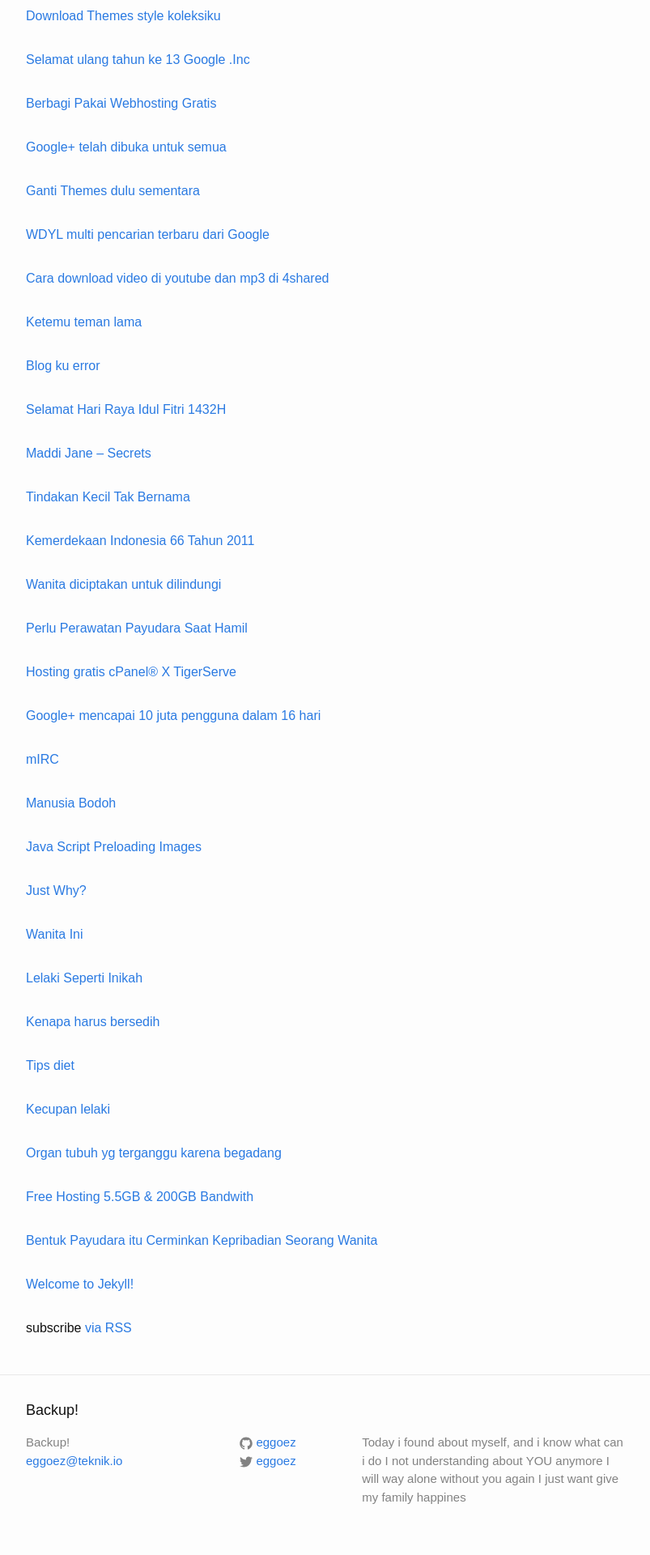
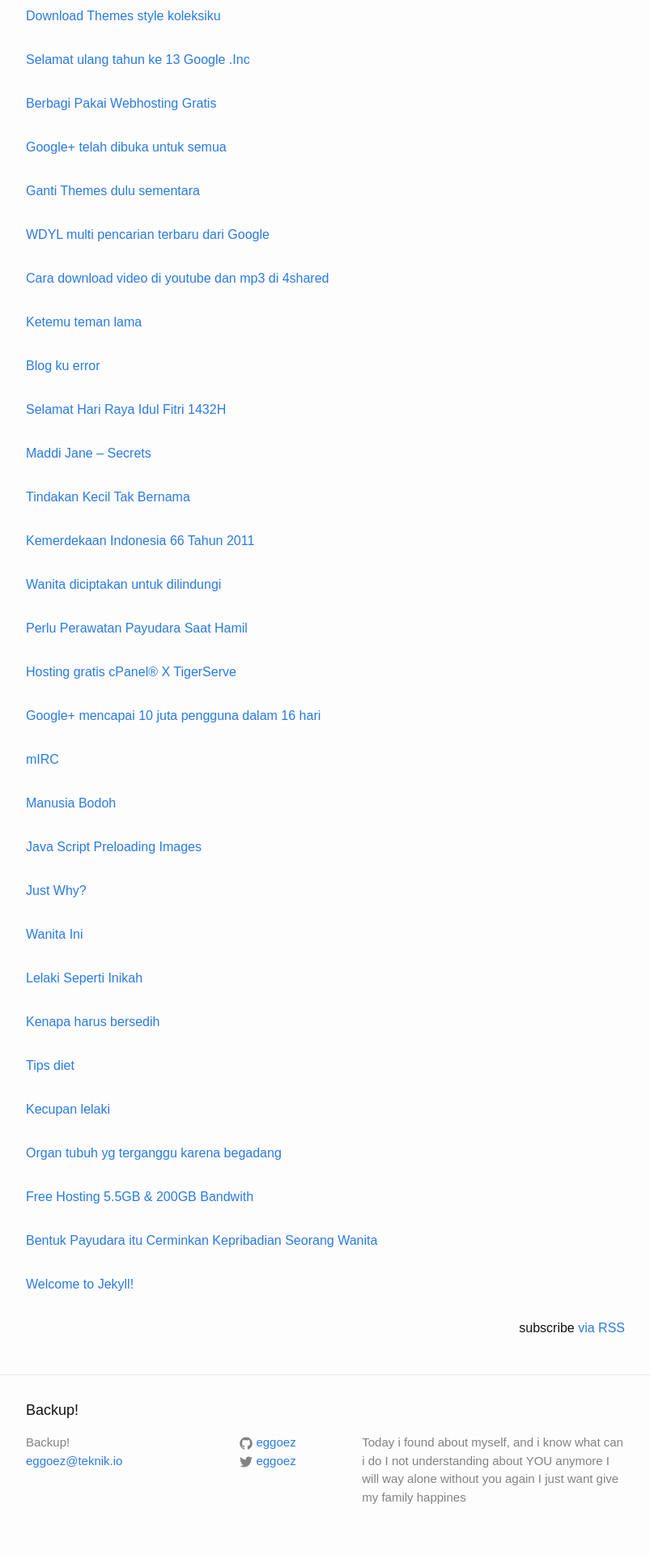
Before and after one commit to eggoez/blog, a Jekyll site: the page built from index.html, in a window 1280 px wide. Shown: the part 2961-4881 px from the top of the page at 81% size, without its empty margins (238-1041 px from the left). Built offline with Jekyll 4.4.1, drawn with Linux system fonts in a browser that asks for light colours; some web fonts are replaced.

Commit message:
sync compaq

```diff
--- a/index.html
+++ b/index.html
@@ -11,6 +11,6 @@
 
     {% endfor %}
   </ol>
-  <p class="rss-subscribe">subscribe <a href="{{ "/feed.xml" | prepend: site.baseurl }}">via RSS</a></p>
+  <p class="rss-subscribe alignright">subscribe <a href="{{ "/feed.xml" | prepend: site.baseurl }}">via RSS</a></p>
 
 </div>
```
